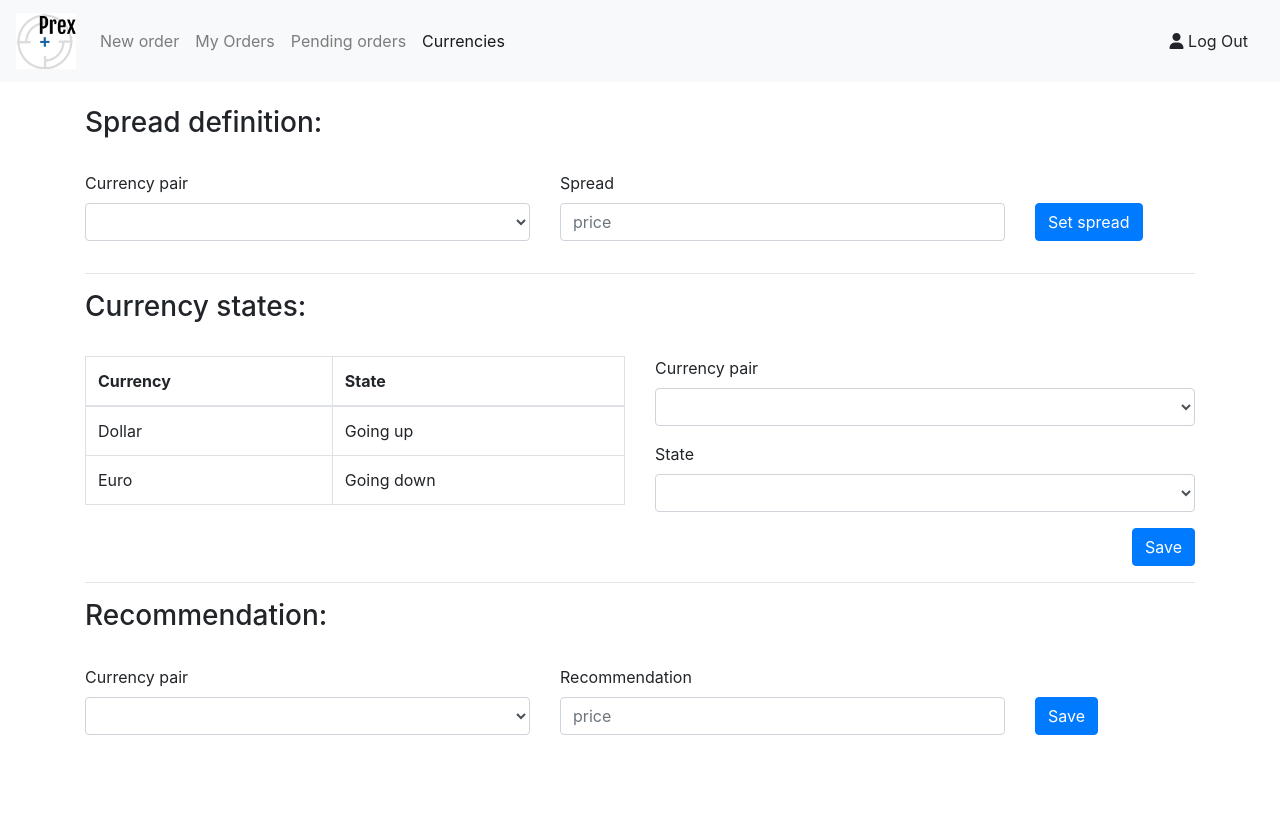
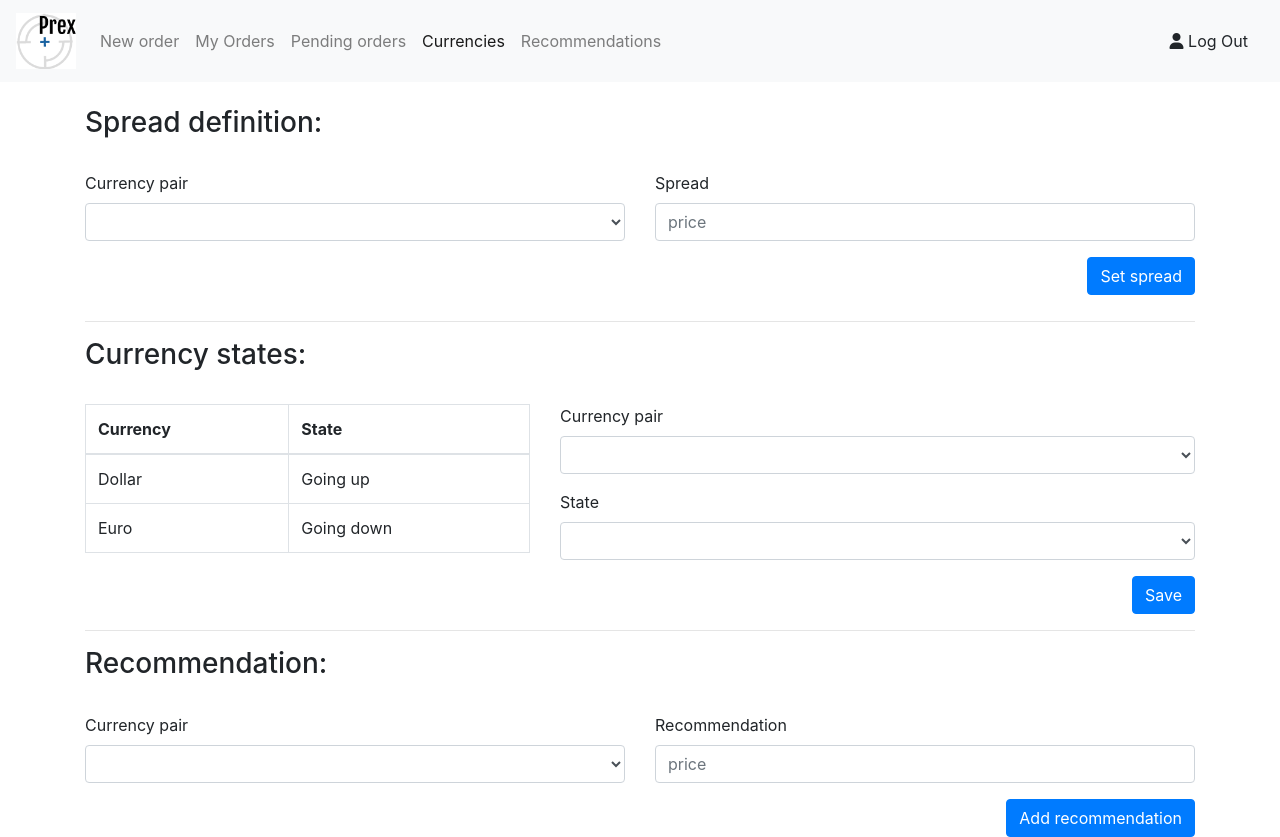
Before and after one commit to MalekMneri/forum-front, an Angular app: page /currencies in a window 1280 px wide. Before the commit the page ends 800 px from the top, so only its background shows below. Built offline with nearby package versions, Linux system fonts and the light colour scheme; sample sign-in values are in the browser's storage.

Commit message:
improve currencies interface

```diff
--- a/src/app/header/nav-items.ts
+++ b/src/app/header/nav-items.ts
@@ -2,5 +2,10 @@ export const navItems = [
   { link: 'create-order', name: 'New order', users: ['TA', 'admin'] },
   { link: 'my-orders', name: 'My Orders', users: ['TA', 'admin'] },
   { link: 'pending-orders', name: 'Pending orders', users: ['Validator'] },
-  { link: 'currencies', name: 'Currencies', users: ['Validator', 'TA', 'FA'] },
+  { link: 'currencies', name: 'Currencies', users: ['FA'] },
+  {
+    link: 'recommendations',
+    name: 'Recommendations',
+    users: ['Validator', 'TA', 'FA'],
+  },
 ];
--- a/src/app/pages/FA/currencies/currencies.component.html
+++ b/src/app/pages/FA/currencies/currencies.component.html
@@ -5,7 +5,7 @@
   <br>
   <form spreadForm="ngForm">
     <div class="row">
-      <div class="col-md-5">
+      <div class="col-md-6">
         <div class="form-group">
           <label for="titre">Currency pair</label>
           <select name="orderType" id="orderType" class="form-control" ngModel required #conditionDropdown>
@@ -15,23 +15,23 @@
           </select>
         </div>
       </div>
-      <div class="col-md-5">
+      <div class="col-md-6">
         <div class="form-group">
           <label for="titre">Spread</label>
           <input type="number" name="titre" id="titre" class="form-control" ngModel required placeholder="price">
           <!-- <small id="helpId" class="text-muted">Help text</small> -->
         </div>
       </div>
-      <div class="col-md-2 pt-2">
-        <button class="btn btn-primary mt-4">Set spread</button>
-      </div>
     </div>
+    <button class="btn btn-primary float-right">Set spread</button>
   </form>
+  <br>
+  <br>
   <hr>
   <h3>Currency states:</h3>
   <br>
   <div class="row">
-    <div class="col-md-6">
+    <div class="col-md-5">
       <table class="table table-bordered">
         <thead class="thead-inverse">
           <tr>
@@ -51,7 +51,7 @@
         </tbody>
       </table>
     </div>
-    <div class="col-md-6">
+    <div class="col-md-7">
       <form recommendationForm="ngForm">
         <div class="form-group">
           <label for="titre">Currency pair</label>
@@ -79,7 +79,7 @@
   <br>
   <form recommendationForm="ngForm">
     <div class="row">
-      <div class="col-md-5">
+      <div class="col-md-6">
         <div class="form-group">
           <label for="titre">Currency pair</label>
           <select name="orderType" id="orderType" class="form-control" ngModel required #conditionDropdown>
@@ -89,16 +89,14 @@
           </select>
         </div>
       </div>
-      <div class="col-md-5">
+      <div class="col-md-6">
         <div class="form-group">
           <label for="titre">Recommendation</label>
           <input type="number" name="titre" id="titre" class="form-control" ngModel required placeholder="price">
           <!-- <small id="helpId" class="text-muted">Help text</small> -->
         </div>
       </div>
-      <div class="col-md-2 pt-2">
-        <button class="btn btn-primary mt-4">Save</button>
-      </div>
     </div>
+    <button class="btn btn-primary float-right">Add recommendation</button>
   </form>
 </div>
```
